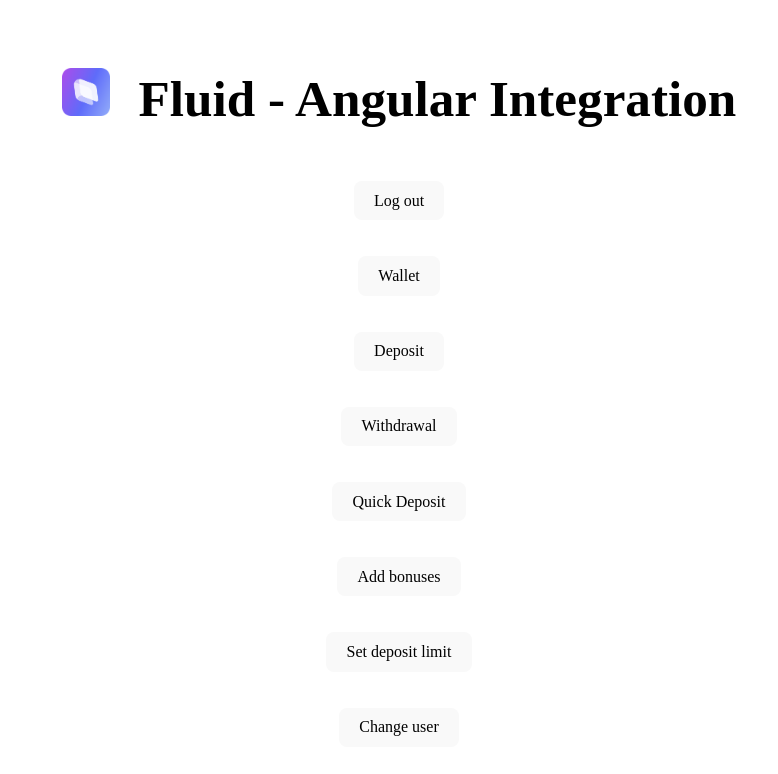
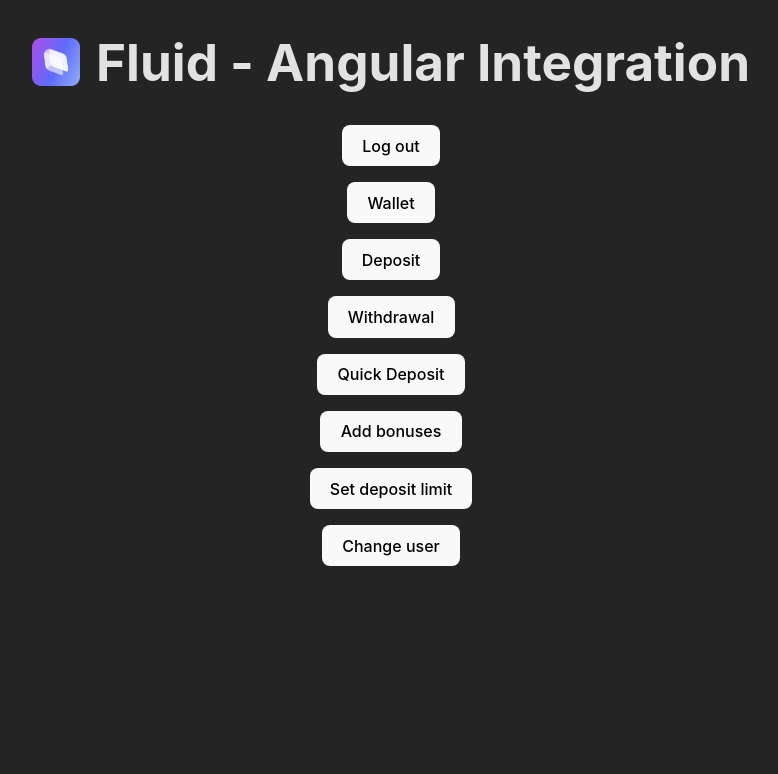
Before and after one commit to soltechno/fluid-angular, an Angular app: page / in a window 1280 px wide. Shown: the top 774 px of the page, without its empty margins (249-1027 px from the left). Built offline with nearby package versions, Linux system fonts and the light colour scheme.

Commit message:
Update the CSS to fix the color in dark mode

```diff
--- a/angular.json
+++ b/angular.json
@@ -25,7 +25,7 @@
               "src/assets"
             ],
             "styles": [
-              "src/styles.css"
+              "src/assets/style.css"
             ],
             "scripts": []
           },
@@ -84,12 +84,15 @@
               "src/assets"
             ],
             "styles": [
-              "src/styles.css"
+              "src/assets/style.css"
             ],
             "scripts": []
           }
         }
       }
     }
+  },
+  "cli": {
+    "analytics": false
   }
 }
--- a/src/app/app.component.css
+++ b/src/app/app.component.css
@@ -1,42 +1,25 @@
-:root {
-    font-family: Inter, system-ui, Avenir, Helvetica, Arial, sans-serif;
-    line-height: 1.5;
-    font-weight: 400;
-
-    color-scheme: light dark;
-    color: rgba(255, 255, 255, 0.87);
-    background-color: #242424;
-
-    font-synthesis: none;
-    text-rendering: optimizeLegibility;
-    -webkit-font-smoothing: antialiased;
-    -moz-osx-font-smoothing: grayscale;
-  }
-
-  a {
-    font-weight: 500;
-    color: #646cff;
-    text-decoration: inherit;
-  }
-  a:hover {
-    color: #535bf2;
-  }
-
-  body {
-    margin: 0;
-    display: flex;
-    place-items: center;
-    min-width: 320px;
-    min-height: 100vh;
-    display: flex;
-    justify-content: center;
-    align-items: center;
-    height: 100vh;
+.container {
+  text-align: center;
 }
 
 h1 {
   font-size: 3.2em;
   line-height: 1.1;
+
+  @media (min-width: 769px) {
+    display: flex;
+    align-items: center;
+    justify-content: center;
+  }
+}
+
+h1 img {
+  display: block;
+  margin: 0 auto 1rem;
+
+  @media (min-width: 769px) {
+    margin: 0 1rem 0 0;
+  }
 }
 
 button {
@@ -58,24 +41,9 @@
   outline: 4px auto -webkit-focus-ring-color;
 }
 
-  .container {
-      display: flex;
-      flex-direction: column;
-      justify-content: center;
-      align-items: center;
-      height: 100vh;
-      width: 100vw;
-      gap: 20px;
-  }
+
 
 @media (prefers-color-scheme: light) {
-    :root {
-      color: #213547;
-      background-color: #ffffff;
-    }
-    a:hover {
-      color: #747bff;
-    }
   button {
     background-color: #f9f9f9;
   }
--- a/src/app/app.component.html
+++ b/src/app/app.component.html
@@ -1,7 +1,7 @@
 <main class="main">
   <div class="container">
     <h1>
-            <img src="assets/logo-mark-light.png" alt="Fluid" width="48" style="margin-right: 1rem;">
+      <img src="assets/logo-mark-light.png" alt="Fluid" width="48">
       Fluid - Angular Integration
     </h1>
 
--- /dev/null
+++ b/src/assets/style.css
@@ -0,0 +1,17 @@
+body {
+  margin: 0;
+  min-width: 320px;
+
+  font-family: Inter, system-ui, Avenir, Helvetica, Arial, sans-serif;
+  line-height: 1.5;
+  font-weight: 400;
+
+  color-scheme: light dark;
+  color: rgba(255, 255, 255, 0.87);
+  background-color: #242424;
+
+  font-synthesis: none;
+  text-rendering: optimizeLegibility;
+  -webkit-font-smoothing: antialiased;
+  -moz-osx-font-smoothing: grayscale;
+}
```
Also changed, not shown: 1 other file (tests, documents, lock files or other folders). Lines whose indentation alone changed are shown as unchanged.
